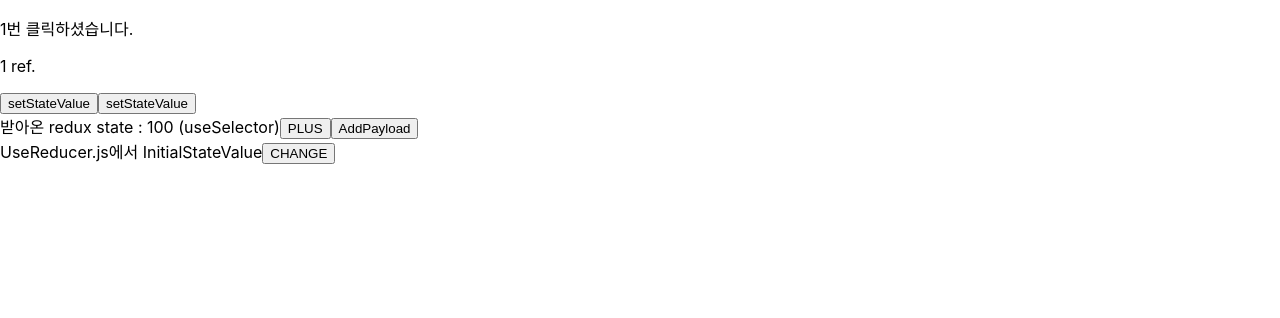
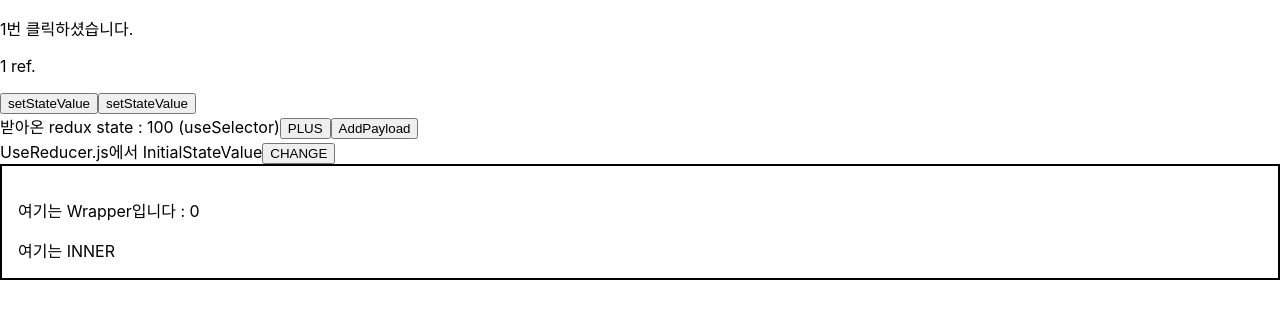
Before and after one commit to yejinleee/TIL_React, a React (Create React App) app in the folder Practice/: page / in a window 1280 px wide. Shown: the top 318 px of the page. Built offline with nearby package versions, Linux system fonts and the light colour scheme.

Commit message:
children

```diff
--- /dev/null
+++ b/Practice/src/Inner.js
@@ -0,0 +1,11 @@
+import React from 'react'
+
+const Inner = ({ number}) => {
+  return (
+    <div>
+        여기는 INNER
+    </div>
+  )
+}
+
+export default Inner;
--- /dev/null
+++ b/Practice/src/Wrapper.js
@@ -0,0 +1,18 @@
+import React, { useState } from 'react'
+import Child from './Inner';
+
+const Wrapper = ({children }) => {
+  const [number, setNumber] = useState(0)
+  const style = {
+    border: '2px solid black',
+    padding: '16px',
+  };
+  return (
+    <div style={style}>
+      <p>여기는 Wrapper입니다 : {number}</p>
+      {children }
+    </div>
+  )
+}
+
+export default Wrapper;
--- a/Practice/src/index.js
+++ b/Practice/src/index.js
@@ -11,6 +11,8 @@ import Redux from './Redux'
 import { Provider } from 'react-redux';
 import { createStore } from 'redux';
 import { combineReducers } from 'redux';
+import Wrapper from './Wrapper';
+import Inner from './Inner';
 
 const reduxState = 100;
 function reducer(state = reduxState, action){
@@ -42,6 +44,7 @@ function reducer2(state = reduxState2, action){
   }
 }
 
+// let store = createStore(reducer); //reducer하나일때
 let store = createStore(combineReducers({reducer, reducer2}));
 
 ReactDOM.render(
@@ -51,6 +54,9 @@ ReactDOM.render(
     <Provider store={store}>
       <Redux />
     </Provider>
+    <Wrapper>
+      <Inner/>
+    </Wrapper>
   </BrowserRouter>,
   document.getElementById('root')
 );
```
